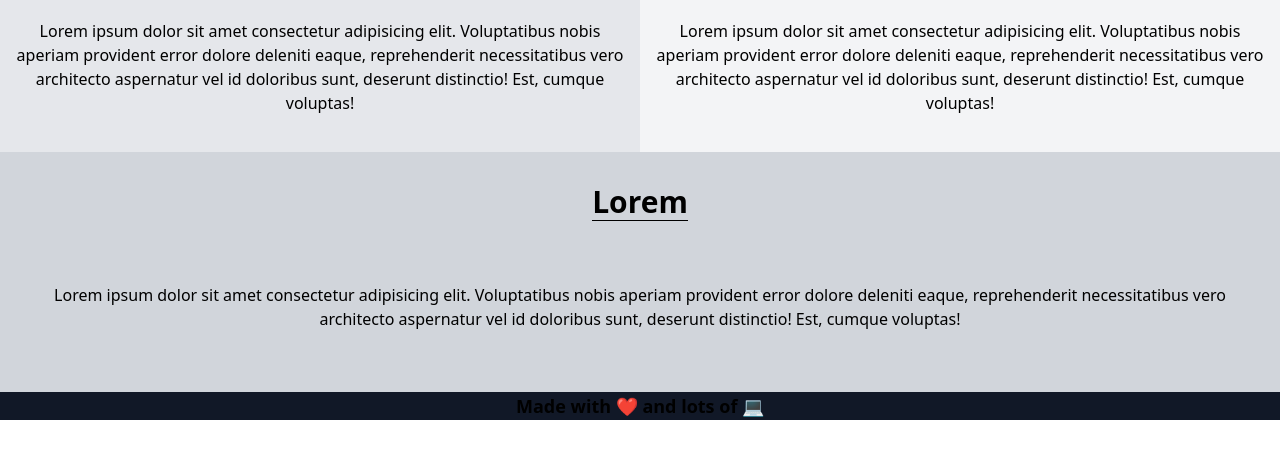
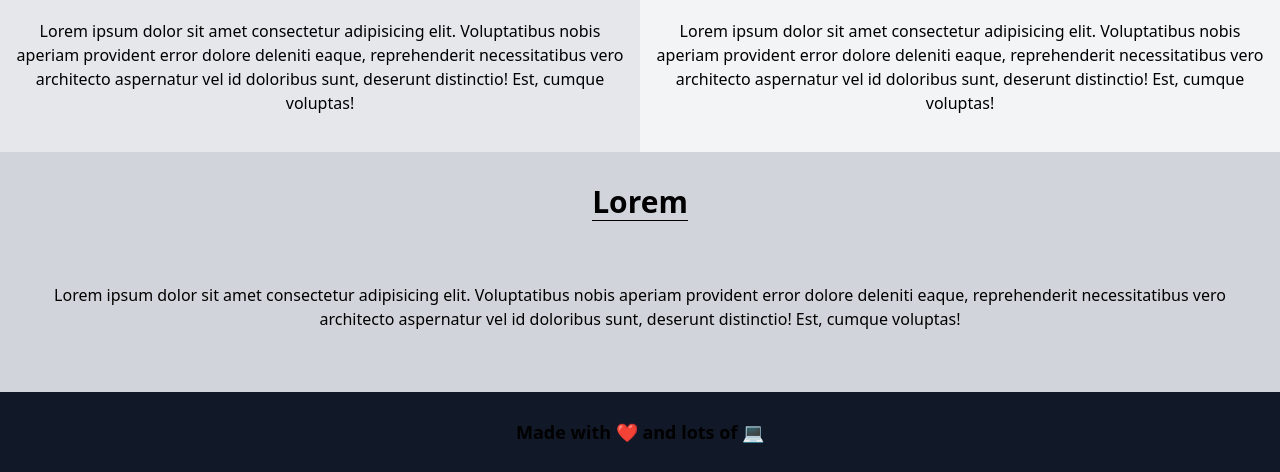
Before and after one commit to alejandrosatxc/bizybees, a plain HTML site: page grayscale.html in a window 1280 px wide. Shown: the part 648-1120 px from the top of the page. Before the commit the page ends 1068 px from the top, so only its background shows below. Drawn offline with nearby package versions, Linux system fonts and the light colour scheme.

Commit message:
fix body and html incorrect height

```diff
--- a/grayscale.html
+++ b/grayscale.html
@@ -1,5 +1,5 @@
 <!DOCTYPE html>
-<html lang="en">
+<html lang="en" class="min-h-screen">
 
 <head>
     <meta charset="UTF-8">
@@ -10,9 +10,9 @@
     <link rel="stylesheet" href="https://cdnjs.cloudflare.com/ajax/libs/font-awesome/4.7.0/css/font-awesome.min.css">
 </head>
 
-<body class="h-fit">
-    <div id="containter" class="flex flex-col h-screen">
-        <header class="sticky top-0 h-auto w-full flex flex-col">
+<body class="min-h-screen">
+    <div id="containter" class="flex flex-col">
+        <header class="sticky top-0 h-auto w-full flex flex-col shadow-xl">
             <nav class=" h-20 w-full bg-gray-400 flex flex-row justify-between place-items-center p-4">
                 <h2 class="text-black text-2xl font-bold">InfiniteGray 💻</h2>
                 <div class="sm:hidden h-full w-12 text-4xl text-center">
```
Also changed, not shown: index.html (+3 -3 lines).
